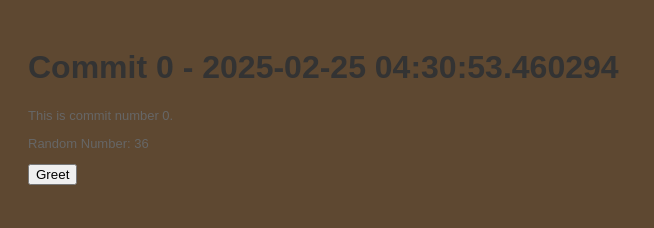
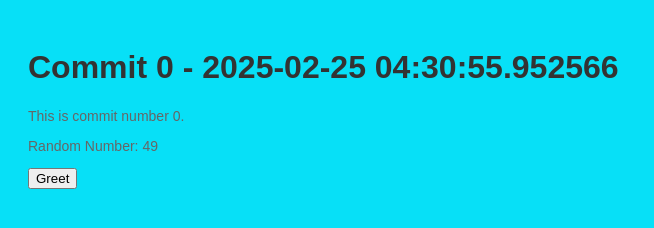
Before and after one commit to broilermares3/myrep-repo-20250225043051, a plain HTML site: page index.html in a window 1280 px wide. Shown: the whole page, without its empty margins (0-654 px from the left). Drawn offline with Linux system fonts and the light colour scheme.

Commit message:
📝 Commit 0 with HTML, CSS, and JS

```diff
--- a/index.html
+++ b/index.html
@@ -2,13 +2,13 @@
     <!DOCTYPE html>
     <html>
     <head>
-        <title>Commit 0 - 2025-02-25 04:30:53.460294</title>
+        <title>Commit 0 - 2025-02-25 04:30:55.952566</title>
         <link rel="stylesheet" href="style.css">
     </head>
     <body>
-        <h1>Commit 0 - 2025-02-25 04:30:53.460294</h1>
+        <h1>Commit 0 - 2025-02-25 04:30:55.952566</h1>
         <p>This is commit number 0.</p>
-        <p>Random Number: 36</p>
+        <p>Random Number: 49</p>
         <button onclick="greet()">Greet</button>
         <script src="script.js"></script>
     </body>
--- a/style.css
+++ b/style.css
@@ -1,7 +1,7 @@
 
     body {
         font-family: Arial, sans-serif;
-        background-color: #5e4831;
+        background-color: #07e0f7;
         padding: 20px;
     }
     h1 {
@@ -9,5 +9,5 @@
     }
     p {
         color: #666;
-        font-size: 13px;
+        font-size: 14px;
     }
```
